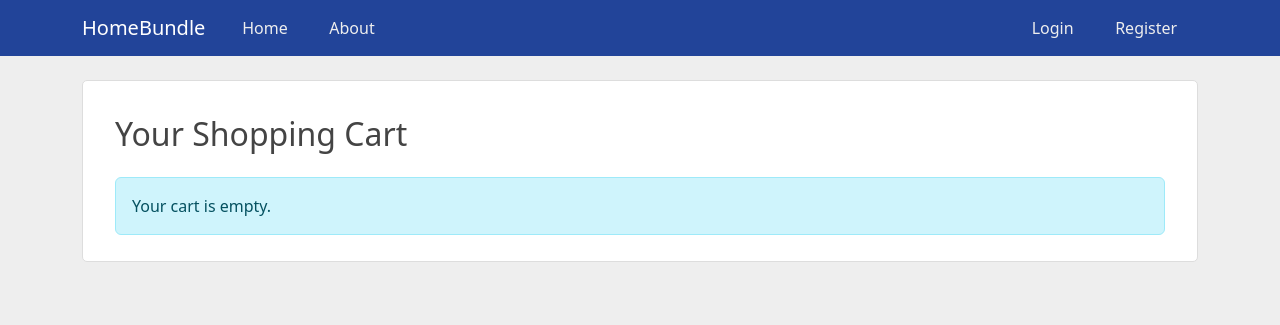
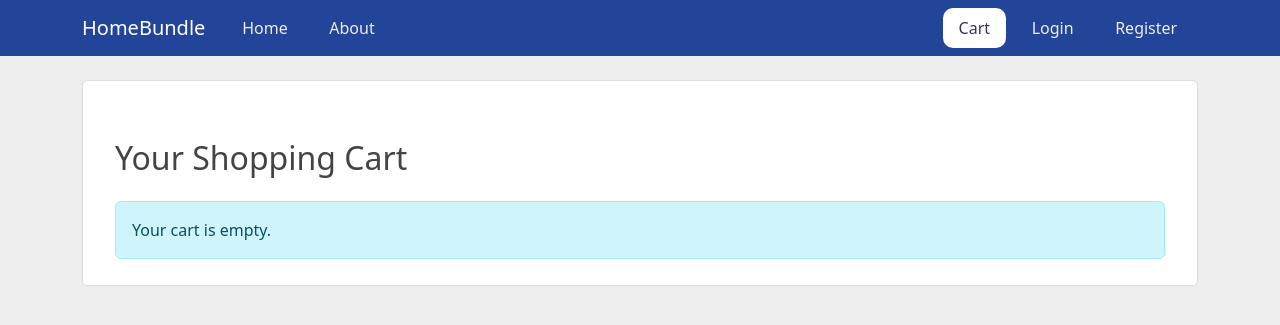
Before and after one commit to OctaVianu8/ShopIAp1, a Flask app: page /cart in a window 1280 px wide. Shown: the top 325 px of the page. Run offline with Flask 3, Linux system fonts and the light colour scheme; some libraries are stand-ins or nearby versions.

Commit message:
cart frumos

```diff
--- a/server.py
+++ b/server.py
@@ -12,7 +12,7 @@ def init_defaults():
     session.setdefault("authenticated", False)
     session.setdefault("user", {
         "username": "",
-        "cart": []
+        "cart": {}
     })
     session.setdefault("error_msg", "")
     session.setdefault("error_message", "")
@@ -74,7 +74,7 @@ def register():
                 break
         else:
             # Add new user to the list
-            ALLOWED_USERS.append({"username": username, "pass": scripts.hash_password(password), "cart": []})
+            ALLOWED_USERS.append({"username": username, "pass": scripts.hash_password(password), "cart": {}})
             # Save updated list to users.json
             with open("users.json", "w") as f:
                 json.dump(ALLOWED_USERS, f)
@@ -87,6 +87,10 @@ def register():
 @app.route("/logout")
 def logout():
     session["authenticated"] = False
+    session["user"] = {
+        "username": "",
+        "cart": {}
+    }
     return redirect("/")
 
 @app.route("/account", methods=["GET", "POST"])
@@ -119,46 +123,68 @@ def error404(code):
     # bonus: make it show a fancy HTTP 404 error page, with red background and bold message ;)
     return "HTTP Error 404 - Page Not Found :(("
 
-@app.route("/cart/add/<product_id>", methods=["POST", "GET"])
+@app.route("/cart/add-item/<product_id>", methods=["POST", "GET"])
 def add_to_cart(product_id):
     user = session["user"]
     cart = session["user"]["cart"]
-
-    if product_id in cart:
-        print("Product already in cart")
-        return redirect("/")
+    print(user)
 
     scripts.add_to_cart_in_account(session["user"]["username"], product_id)
 
-    cart.append(product_id)
+    if product_id in cart:
+        cart[product_id] += 1
+    else:
+        cart[product_id] = 1
+
     user["cart"] = cart
     session["user"] = user
 
-    return redirect("/")
+    return redirect("/cart")
 
-@app.route("/cart/remove/<product_id>", methods=["POST", "GET"])
+@app.route("/cart/remove-item/<product_id>", methods=["POST", "GET"])
 def remove_from_cart(product_id):
     user = session["user"]
     cart = session["user"]["cart"]
 
+    scripts.remove_from_cart_in_account(session["user"]["username"], product_id)
+
     if product_id in cart:
-        scripts.remove_from_cart_in_account(session["user"]["username"], product_id)
-        cart.remove(product_id)
-        user["cart"] = cart
-        session["user"] = user
+        if cart[product_id] > 1:
+            cart[product_id] -= 1
+        else:
+            del cart[product_id]
+
+    user["cart"] = cart
+    session["user"] = user
+
     return redirect("/cart")
+
+@app.route("/checkout")
+def checkout():
+    cart_items = []
+    with open("products.json", "r") as f:
+        products = json.load(f)
+    print(session["user"]["cart"])
+    for item_id in session["user"]["cart"]:
+        if item_id in products:
+            products[item_id]["quantity"] = session["user"]["cart"][item_id]
+            cart_items.append(products[item_id])
+
+    # Calculate the total price of the cart items
+    total_price = sum(item["price"] for item in cart_items)
+
+    return render_template("checkout.html", cart_items=cart_items, current_page="checkout", total_price=total_price)
 
 @app.route("/cart")
 def cart():
-
-    # Filter the cart items based on the product IDs
     cart_items = []
     with open("products.json", "r") as f:
         products = json.load(f)
-    print(session["user"])
-    for id in session["user"]["cart"]:
-        if id in products:
-            cart_items.append(products[id])
+    print(session["user"]["cart"])
+    for item_id in session["user"]["cart"]:
+        if item_id in products:
+            products[item_id]["quantity"] = session["user"]["cart"][item_id]
+            cart_items.append(products[item_id])
 
     # Calculate the total price of the cart items
     total_price = sum(item["price"] for item in cart_items)
--- a/templates/_base.html
+++ b/templates/_base.html
@@ -26,24 +26,22 @@
             <a class="nav-item nav-link {% if current_page == 'about' %}active{% endif %}" href="/about">About</a>
           </div>
           <!-- Navbar Right Side -->
-           {% if session.authenticated %}
-           <div class="navbar-nav ms-auto">
-            <div>
+          <div class="navbar-nav ms-auto">
               <a class="nav-item nav-link {% if current_page == 'cart' %}active{% endif %}" href="/cart">
                 Cart
                 {% if session.user.cart|length > 0 %}
                 <span class="badge bg-danger">{{ session.user.cart|length }}</span>
                 {% endif %}
               </a>
+              {% if session.authenticated %}
+              <a class="nav-item nav-link {% if current_page == 'account' %}active{% endif %}" href="/account">Account</a>
+              {% else %}
+                <a class="nav-item nav-link {% if current_page == 'login' %}active{% endif %}" href="/login">Login</a>
+                <a class="nav-item nav-link {% if current_page == 'register' %}active{% endif %}" href="/register">Register</a>
+              {% endif %}
+
             </div>
-            <a class="nav-item nav-link {% if current_page == 'account' %}active{% endif %}" href="/account">Account</a>
-            </div>
-           {% else %}
-           <div class="navbar-nav ms-auto">
-             <a class="nav-item nav-link {% if current_page == 'login' %}active{% endif %}" href="/login">Login</a>
-             <a class="nav-item nav-link {% if current_page == 'register' %}active{% endif %}" href="/register">Register</a>
-           </div>
-           {% endif %}
+
         </div>
       </div>
     </nav>
--- a/templates/cart.html
+++ b/templates/cart.html
@@ -1,34 +1,79 @@
 {% extends "_base.html" %}
 {% block main_content %}
 
-<div class="container mt-4">
-  <h2>Your Shopping Cart</h2>
+<div class="container mt-5">
+  <h2 class="mb-4">Your Shopping Cart</h2>
 
   {% if cart_items %}
-    <div class="row mt-4">
+  <div class="row">
+    <!-- Left: Cart Items -->
+    <div class="col-md-8">
       {% for product in cart_items %}
-      <div class="card p-2" style="width: 18rem; margin: 10px;">
-        <img src={{ product["imageUrl"] }} class="card-img-top" alt="{{ product["name"] }}">
-        <div class="card-body">
-            <h5 class="card-title">{{ product["name"] }}</h5>
-            <p class="card-text">{{ product["description"] }}</p>
-            <p class="card-text">Price: ${{ product["price"] }}</p>
-            <a href="/product/{{ product.id }}" class="btn btn-primary">View Product</a>
-            <a href="/cart/remove/{{ product.id }}" class="btn btn-secondary">-</a>
+      <div class="card mb-3">
+        <div class="row g-0">
+          <div class="col-md-3 d-flex align-items-center justify-content-center">
+            <img src="{{ product['imageUrl'] }}" class="img-fluid rounded-start p-2" alt="{{ product['name'] }}">
+          </div>
+          <div class="col-md-9">
+            <div class="card-body">
+              <h5 class="card-title mb-1">{{ product["name"] }}</h5>
+              <p class="text-muted mb-2">Category: {{ product["category"] }}</p>
+              <div class="d-flex align-items-center mb-2">
+
+                <div class="d-flex align-items-center">
+                <a href="{{ url_for('remove_from_cart', product_id=product['id']) }}" class="btn btn-outline-secondary btn-sm me-1">-</a>
+                <input type="text" class="form-control form-control-sm text-center" value="{{ product['quantity'] }}" style="width: 40px;" readonly>
+                <a href="{{ url_for('add_to_cart', product_id=product['id']) }}" class="btn btn-outline-secondary btn-sm ms-1">+</a>
+                </div>
+
+              </div>
+              <div class="d-flex justify-content-between align-items-center">
+                <span class="fw-bold">${{ "%.2f"|format(product["price"] * product["quantity"]) }}</span>
+                <a href="{{ url_for('remove_from_cart', product_id=product['id']) }}" class="btn btn-outline-danger btn-sm">
+                    🗑️
+                </a>
+              </div>
+            </div>
+          </div>
         </div>
-    </div>
+      </div>
       {% endfor %}
+
+      <a href="/" class="btn btn-outline-primary mt-3">
+        ← Continue Shopping
+      </a>
     </div>
 
-    <div class="mt-4">
-      <h4>Total: ${{ total_price }}</h4>
-      <a href="/checkout" class="btn btn-success mt-2">Proceed to Checkout</a>
+    <!-- Right: Order Summary -->
+    <div class="col-md-4">
+      <div class="card p-3">
+        <h5>Order Summary</h5>
+        <hr>
+        <div class="d-flex justify-content-between">
+          <span>Subtotal</span>
+          <span>${{ "%.2f"|format(total_price) }}</span>
+        </div>
+        <div class="d-flex justify-content-between">
+          <span>Shipping</span>
+          <span>$5.00</span>
+        </div>
+        <div class="d-flex justify-content-between">
+          <span>Tax</span>
+          <span>${{ "%.2f"|format(total_price * 0.165) }}</span>
+        </div>
+        <hr>
+        <div class="d-flex justify-content-between fw-bold">
+          <span>Total</span>
+          <span>${{ "%.2f"|format(total_price * 1.165 + 5.0) }}</span>
+        </div>
+        <a href="/checkout" class="btn btn-primary mt-3 w-100">
+          Proceed to Checkout
+        </a>
+      </div>
     </div>
-
+  </div>
   {% else %}
-    <div class="alert alert-info mt-4">
-      Your cart is empty.
-    </div>
+    <div class="alert alert-info mt-4">Your cart is empty.</div>
   {% endif %}
 </div>
 
--- /dev/null
+++ b/templates/checkout.html
@@ -0,0 +1,5 @@
+{% extends "_base.html" %}
+
+{% block main_content %}
+
+{% endblock main_content %}
--- a/templates/index.html
+++ b/templates/index.html
@@ -12,7 +12,7 @@
                 <p class="card-text">{{ product["description"] }}</p>
                 <p class="card-text">Price: ${{ product["price"] }}</p>
                 <a href="/product/{{ key }}" class="btn btn-primary">View Product</a>
-                <a href="/cart/add/{{ key }}" class="btn btn-secondary">Add to Cart</a>
+                <a href="{{ url_for('add_to_cart', product_id=key) }}" class="btn btn-secondary">Add to Cart</a>
             </div>
         </div>
     {% endfor %}
--- a/users.json
+++ b/users.json
@@ -1 +1 @@
-[{"username": "octa", "pass": "$2b$12$.Hd6hlD0yj4ZZ97jz0Y53eOD5U.38hcXTGkokbmswRC/2tsmQ.7lO", "cart": ["laptoptralalero", "laptoptralalero", "laptoptralalero", "laptoptralalero", "laptoptralalero", "smartfridge", "toasterdeluxe", "quantumtoothbrush"]}]
+[{"username": "octa", "pass": "$2b$12$.Hd6hlD0yj4ZZ97jz0Y53eOD5U.38hcXTGkokbmswRC/2tsmQ.7lO", "cart": {"laptoptralalero": 1}}]
```
Also changed, not shown: scripts.py (+10 -3 lines).
